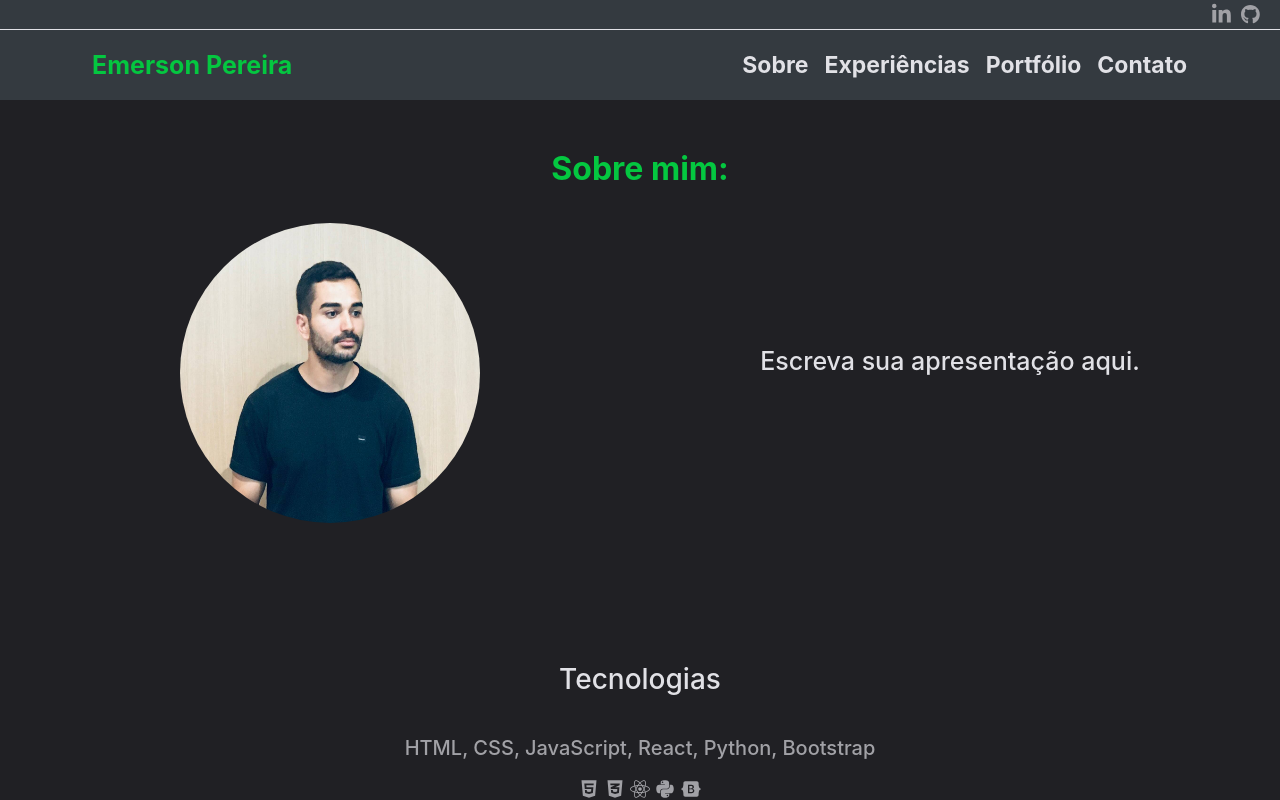
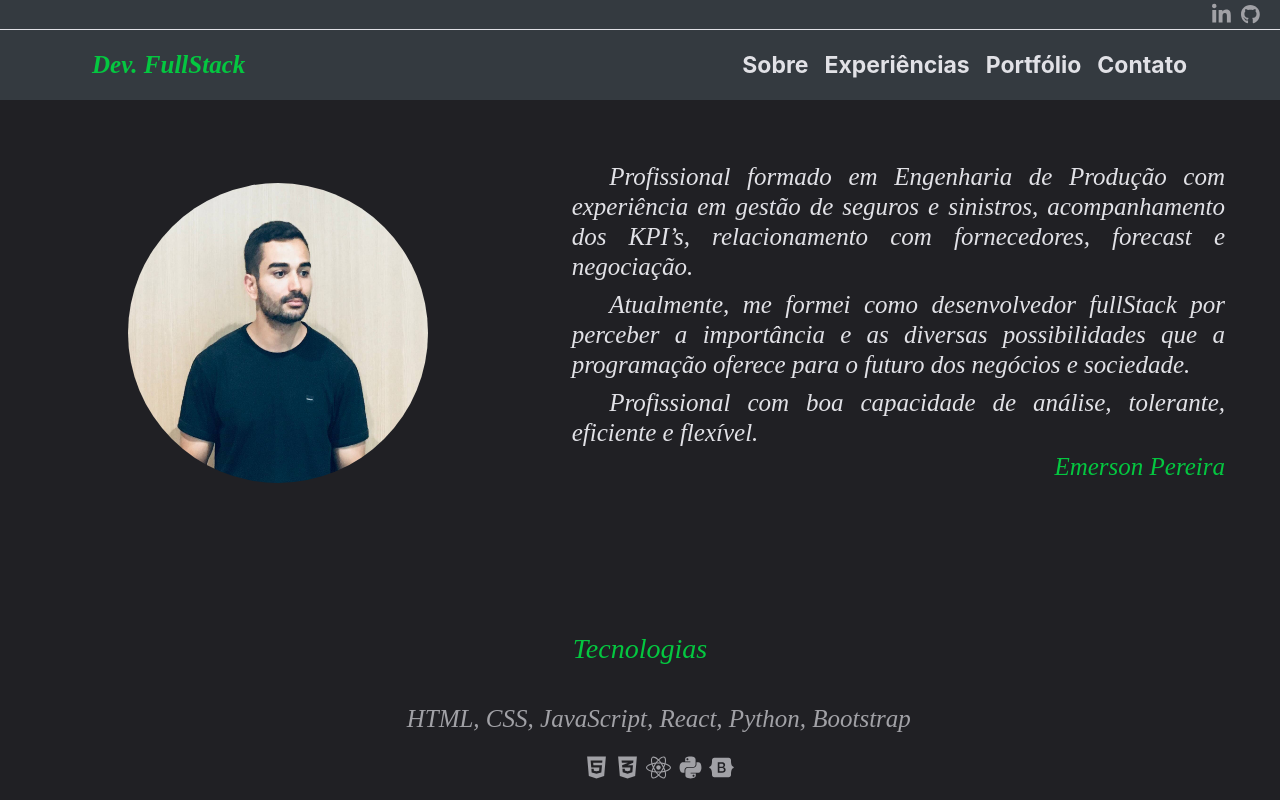
Before and after one commit to emersonope/emersonope.com, a React (Create React App) app: page / in a window 1280 px wide. Shown: the top 800 px of the page. Built offline with nearby package versions, Linux system fonts and the light colour scheme.

Commit message:
atualização site

```diff
--- a/src/App.js
+++ b/src/App.js
@@ -1,11 +1,11 @@
-import Rotas from './router.js';
+import Router from './router.js';
 import {BrowserRouter} from 'react-router-dom';
 import "bootstrap/dist/css/bootstrap.min.css";
 
 function App() {
   return (
     <BrowserRouter>
-      <Rotas />
+      <Router />
     </BrowserRouter>
   );
 }
--- a/src/components/layout/footer/index.js
+++ b/src/components/layout/footer/index.js
@@ -6,7 +6,7 @@ import './footer.css'
 export const Footer = () => {
 
   return (
-    <div class="rodape" bg="dark">
+    <div className="rodape" bg="dark">
         <h1>Todos direitos reservados | <small id="nomeEmerson">Emerson Pereira</small></h1>
     </div>
   );
--- a/src/components/layout/menu/index.js
+++ b/src/components/layout/menu/index.js
@@ -4,12 +4,14 @@ import styled from 'styled-components';
 
 import React from 'react';
 
-export const Menu = () => {
+export const Menu = (props) => {
 
   const Title = styled.h1`
       margin: 7px;
       font-size: 25px;
       font-weight: bold;
+      font-family: times new roman;
+      font-style: italic;
       color: #04C740;
     `;
 
@@ -42,24 +44,24 @@ export const Menu = () => {
     },
     {
       label: "Experiências",
-      path: "Experiências"
+      path: "experiences"
     },
     {
       label: "Portfólio",
-      path: "Portfólio"
+      path: "portfolio"
     },
     {
       label: "Contato",
-      path: "Contato"
+      path: "contact"
     },
   ];
 
     return(
-      <Navbar collapseOnSelect expand="lg" bg="dark"  variant="dark" >
+      <Navbar collapseOnSelect expand="lg" bg="dark" variant="dark" >
         <Container>
 
           <Navbar.Brand>
-            <Title>Emerson Pereira</Title>
+            <Title>Dev. FullStack</Title>
           </Navbar.Brand>
 
           <Toggle aria-controls="responsive-navbar-nav">
--- a/src/pages/contact/card/index.js
+++ b/src/pages/contact/card/index.js
@@ -43,7 +43,8 @@ const Card1 = styled.div`
 
 const Title = styled.h2`
     font-size: 28px;
-    color: #E1E1E6;
+    color: #04C740;
+    font-weight: bold;
     text-align: center;
 `;
 
--- a/src/pages/contact/index.js
+++ b/src/pages/contact/index.js
@@ -17,7 +17,7 @@ const Contact = () => {
             foto={ImgFoto} texto={'HTML, CSS, JavaScript, React, Python, Bootstrap'}
             texto1={''} />
 
-            <CardContato  titulo='digite aqui' whats={'(11) 9 5214 3624'}
+            <CardContato  titulo='Contato' whats={'(11) 9 5214 3624'}
             github={'github'} ln={'Linkedin'} email={'email'}
             git={'https://github.com/emersonope'}
             lnk={'https://www.linkedin.com/in/emersonope/'}
--- a/src/pages/home/degree/index.js
+++ b/src/pages/home/degree/index.js
@@ -9,7 +9,7 @@ import { FaGraduationCap, FaLandmark, FaSchool, FaRegCalendarAlt } from 'react-i
 const Card = styled.div`
     &{
         max-width: 700px;
-        width: 90%;
+        width: 80%;
         margin-top: 40px;
         margin-right: auto;
         margin-left: auto;
@@ -43,6 +43,7 @@ const Card1 = styled.div`
 const Card2 = styled.div`
     &{
         display: flex;
+        width: 100%;
         flex-direction: column;
         align-items: center;
         justify-content: center;
@@ -55,7 +56,7 @@ const Card2 = styled.div`
         filter: blur(15px);
     }
     @media (max-width: 600px) {
-        height: 350px;
+
     }
 
 
@@ -63,8 +64,10 @@ const Card2 = styled.div`
 
 const Title = styled.h2`
     font-size: 28px;
-    color: #E1E1E6;
+    color: #04C740;
     text-align: center;
+    font-family: times new roman;
+    font-style: italic;
 `;
 
 const Linha = styled(Row)`
--- a/src/pages/home/introduction/index.js
+++ b/src/pages/home/introduction/index.js
@@ -9,13 +9,15 @@ const Section1 = styled.div`
     margin: 50px 20px 0;
 `;
 
-const Title = styled.h1`
+const Title = styled.h4`
     &{
         margin-bottom: 10px;
-        font-size: 32px;
-        font-weight: bold;
+        font-size: 25px;
+        font-family: times new roman;
+        font-style: italic;
         color: #04C740;
-        text-align: center;
+        text-align: right;
+        margin-right: 50px;
     }
     @media (max-width: 600px) {
         font-size: 32px;
@@ -31,11 +33,15 @@ const Foto = styled.img`
     border-radius: 50%;
 `;
 
-const Texto = styled.h3`
-    margin-top: 35px;
-    margin-bottom: 35px;
+const Texto = styled.h4`
+    margin-top: 4px;
+    margin-bottom: 4px;
     margin-left: 50px;
     margin-right: 50px;
+    text-align: justify;
+    text-indent: 1.5em;
+    font-family: times new roman;
+    font-style: italic;
     font-size: 25px;
     color: #E1E1E6;
 `;
@@ -43,7 +49,10 @@ const Texto = styled.h3`
 const Linha = styled(Row)`
     margin: 0;
 `;
-
+const Linha2 = styled(Row)`
+    flex-direction: column;
+    margin-top: 8px;
+`;
 const Coluna = styled(Col)`
     display: flex;
     align-items: center;
@@ -55,14 +64,17 @@ const Coluna = styled(Col)`
 const Introduction = () => {
     return(
       <Section1>
-        <Title>Sobre mim:</Title>
         <Linha>
-            <Coluna xl={6}>
+            <Coluna xl={5}>
                 <Foto src={ImgFoto} alt="Foto Emerson Pereira" />
             </Coluna>
-            <Coluna xl={6}>
-                <Texto>Escreva sua apresentação aqui.
-                </Texto>
+            <Coluna xl={7}>
+                <Linha2>
+                    <Texto> Profissional formado em Engenharia de Produção com experiência em gestão de seguros e sinistros, acompanhamento dos KPI’s, relacionamento com fornecedores, forecast e negociação.</Texto>
+                    <Texto>Atualmente, me formei como desenvolvedor fullStack por perceber a importância e as diversas possibilidades que a programação oferece para o futuro dos negócios e sociedade.</Texto>
+                    <Texto>Profissional com boa capacidade de análise, tolerante, eficiente e flexível.</Texto>
+                    <Title>Emerson Pereira</Title>
+                </Linha2>
             </Coluna>
         </Linha>
       </Section1>
--- a/src/pages/home/technologies/index.js
+++ b/src/pages/home/technologies/index.js
@@ -61,8 +61,10 @@ const Card2 = styled.div`
 
 const Title = styled.h2`
     font-size: 28px;
-    color: #E1E1E6;
+    color: #04C740;
     text-align: center;
+    font-family: times new roman;
+    font-style: italic;
 `;
 
 const Linha = styled(Row)`
@@ -104,36 +106,15 @@ const Texto = styled.h4`
     &{
         margin-right: 40px;
         margin-left: 40px;
-        font-size: 20px;
+        text-indent: 1.5em;
+        font-family: times new roman;
+        font-style: italic;
+        font-size: 25px;
         color: #A1A1A6;
         text-align: left;
     }
     @media (max-width: 600px) {
         font-size: 18px;
-    }
-`;
-
-const Texto2 = styled.h5`
-    &{
-        margin-right: 40px;
-        margin-left: 40px;
-        font-size: 16px;
-        color: #A1A1A6;
-    }
-    @media (max-width: 600px) {
-        font-size: 15px;
-    }
-`;
-
-const Texto3 = styled.h6`
-    &{
-        margin-right: 40px;
-        margin-left: 40px;
-        font-size: 14px;
-        color: #A1A1A6;
-    }
-    @media (max-width: 600px) {
-        font-size: 13px;
     }
 `;
 
--- a/src/router.js
+++ b/src/router.js
@@ -3,19 +3,19 @@ import Layout from "./components/layout";
 
 import * as Pages from "./pages";
 
-const Rotas = () => {
+const Router = () => {
     return(
         <BrowserRouter>
             <Switch>
                 <Layout>
                     <Route exact path="/" component={Pages.Home} />
-                    <Route exact path="/Experiências" component={Pages.Experience} />
-                    <Route exact path="/Portfólio" component={Pages.PageWeb} />
-                    <Route exact path="/Contato" component={Pages.Contact} />
+                    <Route exact path="/experiences" component={Pages.Experience} />
+                    <Route exact path="/portfolio" component={Pages.PageWeb} />
+                    <Route exact path="/contact" component={Pages.Contact} />
                 </Layout>
             </Switch>
         </BrowserRouter>
     );
 }
 
-export default Rotas;
+export default Router;
```
